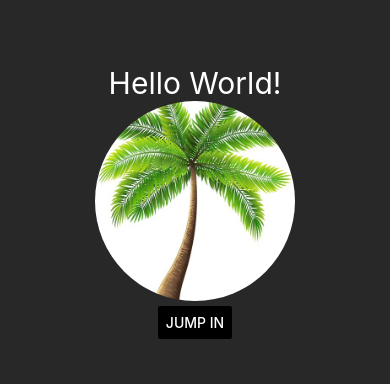
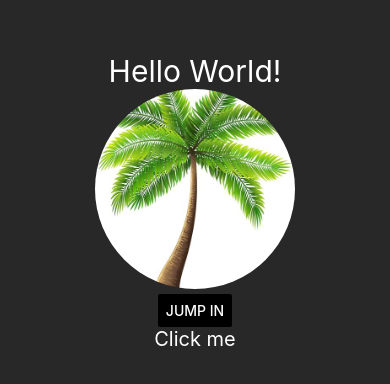
Before and after one commit to sara01rizo/react_native_expo, a React Native app in the folder react_native_expo/: screen / in a window 390 px wide. Shown: the part 220-604 px from the top of the page. Built offline with nearby package versions, Linux system fonts and the light colour scheme.

Commit message:
Create: second button from TouchableOpacity then we can edit the styles from a Button

```diff
--- a/react_native_expo/App.js
+++ b/react_native_expo/App.js
@@ -1,5 +1,5 @@
 import { StatusBar } from 'expo-status-bar';
-import { StyleSheet, Text, View, Image, Button, Alert } from 'react-native';
+import { StyleSheet, Text, View, Image, Button, TouchableOpacity, Alert } from 'react-native';
 import palmtree from "./assets/palm-tree.jpg";
 
 const App = () => {
@@ -14,7 +14,11 @@ const App = () => {
         color="#000"
         title='Jump in'
         onPress={() => Alert.alert('Hi!!!!!')}
+        style={styles.button}
       />
+      <TouchableOpacity onPress={() => Alert.alert('Hello!!!')}>
+        <Text style={styles.buttonText}>Click me</Text>
+      </TouchableOpacity>
       <StatusBar style="auto" />
     </View>
   );
@@ -29,7 +33,17 @@ const styles = StyleSheet.create({
     justifyContent: 'center',
   },
   title: {fontSize: 30, color: "#fff"},
-  image: {height: 200, width: 200, borderRadius: 100, marginBottom: 5.5, opacity: 15}
+  image: {height: 200, width: 200, borderRadius: 100, marginBottom: 5.5},
+  button: {
+    backgroundColor: '#00bfff',
+    alignItems: "center",
+    padding: 10,
+    marginTop: 10,
+  },
+  buttonText: {
+    color: '#fff',
+    fontSize: 20
+  }
 });
 
 export default App;
```
